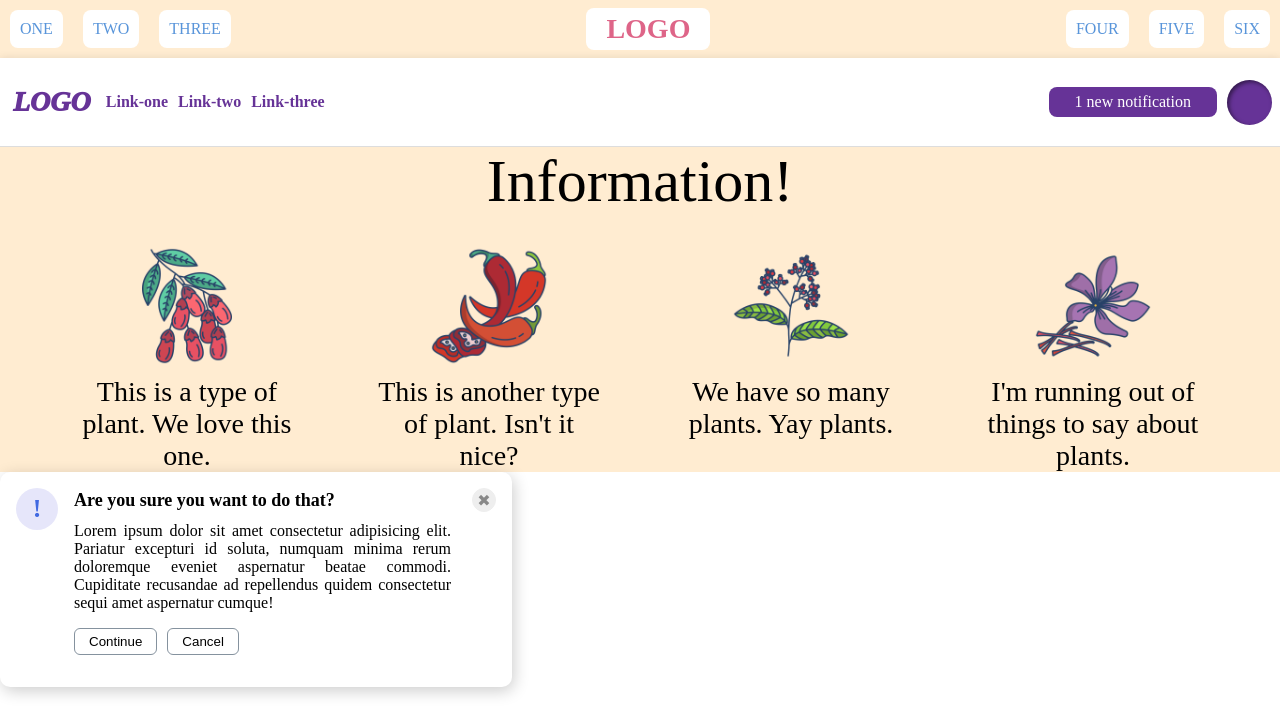
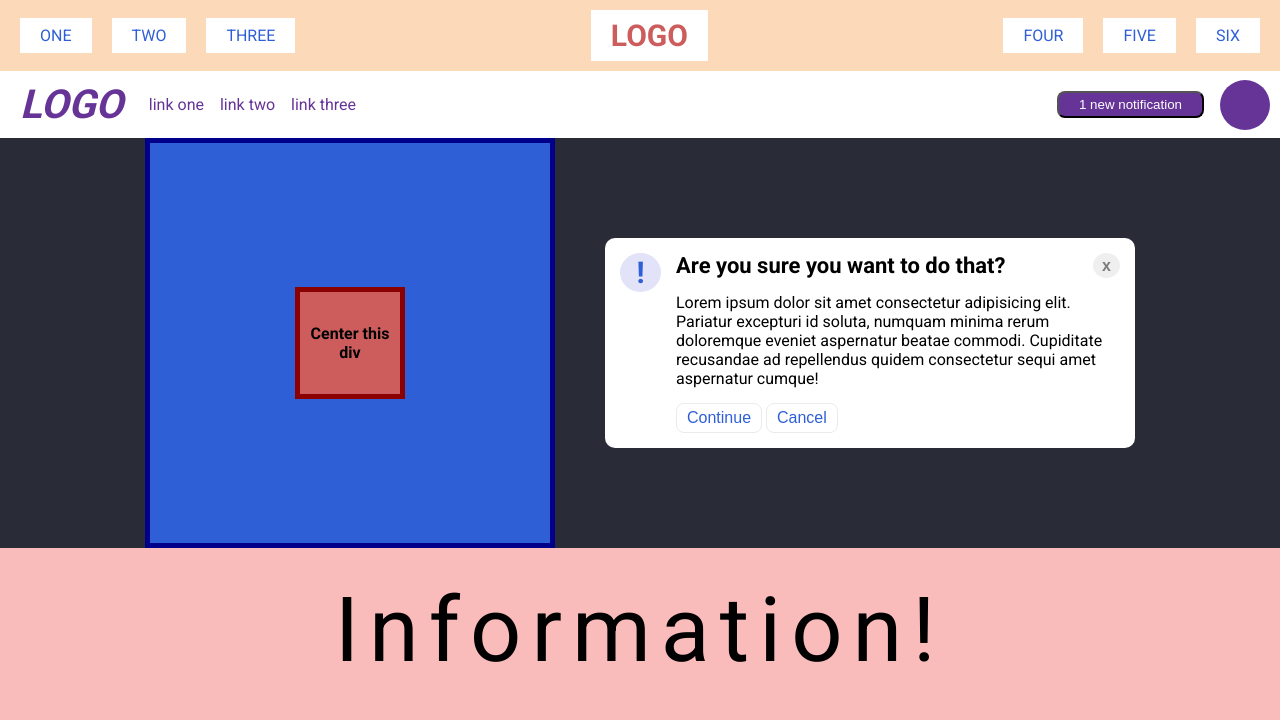
Before and after one commit to KrzysztofDziadus/git-site, a plain HTML site: page odin-links-and-images/pages/exercise/Flex.html in a window 1280 px wide. Shown: the top 720 px of the page. Drawn offline with Linux system fonts and the light colour scheme.

Commit message:
utrwalenie poprzez ponowne zrobienie tychsamych cwiczen

```diff
--- a/odin-links-and-images/css/browserPageCSS.css
+++ b/odin-links-and-images/css/browserPageCSS.css
@@ -1,58 +1,56 @@
 *{
+    padding: 0;
     margin: 0;
-    padding: 0;
 }
 body{
+display: flex;
+    flex-direction: column;
+    justify-content: space-between;
     height: 100vh;
+}
+.header, .list-nav, .footer{
     display: flex;
-    flex-direction: column;
-}
-.browser-navbar{
-    display: flex;
+    align-items: center;
     justify-content: space-between;
+    gap: 14px;
+    padding: 10px;
 }
 .list{
     list-style-type: none;
+}
+.list a{
+    color: #6c6c6c;
+    text-decoration: none;
+    font-size: 20px;
+}
+.list a:hover{
+    cursor: pointer;
+    color: #e3aa5e;
+}
+.container{
+    align-self: center;
+    display: flex;
+    flex-direction: column;
+    align-items: center;
 
 }
-.navbar-list, .footer-nav{
-    padding: 0;
-    margin: 16px;
-    display: flex;
-    gap: 16px;
-}
-.list a{
-    color: #5b5b5b;
-    text-decoration: none;
-}
-.content-browser{
-    flex: 1;
-    display: flex;
-    justify-content: center;
-    align-items: center;
-    flex-direction: column;
-}
 img{
-    width: 600px;
+    width: 700px;
 }
 .input-text{
-    border-radius: 10px;
-    border: #85929E solid 1px;
-    min-width: 450px;
-    padding: 4px 0;
-}
-.buttons-main-page .button{
-    border: none;
-    background: #e5e4e4;
-    border-radius: 6px;
-    padding: 4px 16px;
-}
-.buttons-main-page{
-    margin-top: 16px;
+    width: 500px;
+    border-radius: 12px;
+    border: solid 1px #e9e9e9;
+    padding: 6px 0;
 }
 .footer{
-    display: flex;
-    justify-content: space-between;
-    background: #85929E;
-
+    background: #eaeaea;
 }
+.button-of-browser{
+    background: #ebebeb;
+    border: none;
+    border-radius: 10px;
+    padding: 8px 14px;
+    font-weight: bold;
+    margin-top: 15px;
+}
--- a/odin-links-and-images/css/flexcss.css
+++ b/odin-links-and-images/css/flexcss.css
@@ -1,247 +1,195 @@
 @import url('https://fonts.googleapis.com/css2?family=Roboto:wght@400;700&display=swap');
-
-* {
+/*first exercise*/
+*{
     margin: 0;
     padding: 0;
 }
+body{
+    background: #292b37;
+    font-family: Roboto, sans-serif;
+}
+.block-blue{
+    background: #2f5fd7;
+    border: 5px solid darkblue;
+    width: 400px;
+    height: 400px;
+    display: flex;
+    justify-content: center;
+    align-items: center;
+}
+.inner-block{
+    border: 5px solid darkred;
+    background: indianred;
+    text-align: center;
+    font-weight: bold;
+    width: 100px;
+    padding: 32px 0;
+}
+/*Second exercise*/
+.header-first{
+    background: #fcdab9;
+    display: flex;
+    justify-content: space-between ;
+    align-items: center;
+    padding: 10px 20px;
+}
+.nav-first{
+    display: flex;
+    justify-content: space-between;
+    gap: 20px;
+}
+.list-first  a{
+    color: #2f5fd7;
+    text-decoration: none;
+}
+.list-first, .logo-first{
+    list-style-type: none;
+    padding: 8px 20px;
+    background: white;
+}
+.logo-first{
+    background: white;
 
-/*tworzenie nawigacji*/
-.header {
-    background: #ffecd1;
+}
+.logo-first > a{
+    font-size: 30px;
+    color: indianred;
+    font-weight: 900;
+    text-decoration: none;
+}
+/*third exercise*/
+.header-sec{
+    background: white;
+    display: flex;
+    justify-content: space-between;
+    align-items: center;
+    padding: 0 10px;
+}
+.left-side-nav, .right-side-nav, .nav-sec{
+    display: flex;
+    justify-content: space-around;
+    align-items: center;
+    gap: 16px;
+}
+.logo-sec{
+    font-size: 40px;
+    color: #663497;
+    font-weight: bold;
+    font-style: italic;
+    padding: 10px;
+}
+.list-sec{
+    list-style-type: none;
+}
+.list-sec > a{
+    color: #663497;
+    text-decoration: none;
+}
+.button-notification{
+    color: white;
+    background: #663497;
+    padding: 4px 20px;
+    border-radius: 8px;
+}
+.user-picture{
+    width: 50px;
+    padding: 25px 0;
+    background: #663497;
+    border-radius: 50%;
+}
+/*fourth exercise*/
+.block-information{
+    display: flex;
+    flex-direction: column;
+    background: #fabbbb;
+    padding: 20px;
+    gap: 30px;
+}
+.title{
+    margin: 10px auto;
+    font-size: 90px;
+    letter-spacing: 10px;
+}
+.flower, img{
+    width: 250px;
+}
+.content-of-information{
+    display: flex;
+    justify-content: space-evenly;
+    flex-wrap: wrap;
+    gap: 20px;
+}
+.flower .text{
+    font-size: 30px;
+    text-align: center;
+}
+/*fifth exercise*/
+.block-do-this{
+    display: flex;
+    justify-content: flex-start;
+    align-items: flex-start;
+    background: white;
+    padding: 15px;
+    width: 500px;
+    gap: 15px;
+    border-radius: 10px;
+}
+.exclamation-mark{
+    background: #e2e2f8;
+    width: 41px;
+    border-radius: 50%;
+    text-align: center;
+    padding: 2px 0;
+    font-size: 30px;
+    font-weight: bold;
+    color: #2f5fd7;
+    flex-shrink: 0;
+}
+.content-do-this{
+    display: flex;
+    flex-direction: column;
 }
 
-.header .navbar {
-    display: flex;
+.question{
+    font-size: 22px;
+    font-weight: bolder;
 }
-
-.item-nav {
-    list-style: none;
-    background: white;
-    margin: 10px;
-    padding: 10px;
-    border-radius: 8px;
-}
-
-.item-nav a {
-    color: #5995DA;
-    text-decoration: none;
-}
-
-.item-nav a:hover {
-    color: #0085fa;
-}
-
-.logo {
-    margin: auto;
-    padding: 5px 20px;
-    font-size: 28px;
-    font-family: Verdana sans-serif;
-}
-
-.logo a {
-    color: #de6588;
-    font-weight: bold;
-}
-
-/*tworzenie nawigacji 2*/
-.header-two {
-    background: #fff;
+.header-question{
     display: flex;
     justify-content: space-between;
-    padding: 8px;
-    align-items: center;
-    font-family: Besley, serif;
-    box-shadow: 0 0 8px rgba(0, 0, 0, .1);
-    border-bottom: 1px solid #ddd;
 }
-
-.left-side, .right-side {
-    display: flex;
-    gap: 10px;
-    align-items: center;
-
-
+.closed-button{
+    width: 27px;
+    border-radius: 50%;
+    border: none;
+    font-size: 16px;
+    font-weight: bold;
+    color: #7d7d7d;
 }
-
-.navbar-link {
-    display: flex;
-    align-items: center;
-    gap: 10px;
+.closed-button:hover{
+    background: #7d7d7d;
+    color: #efefef;
+    cursor: pointer;
 }
-
-.navbar-link li {
-    list-style-type: none;
+.text-do-this{
+    margin: 15px 15px 15px 0;
 }
-
-.navbar-link li > a {
-    color: #663397;
-    font-weight: 550;
+.cancel-button, .continue-button{
+    border: #ebebeb 1px solid;
+    background: white;
+    border-radius: 8px;
+    font-size: 16px;
+    padding: 5px 10px;
+    color: #2f5fd7;
 }
-
-.logo-two {
-    padding: 20px 5px;
-    color: #663397;
-    font-weight: 999;
-    font-style: italic;
-    font-size: 28px;
-}
-
-.notification {
-    color: white;
-    background: #663397;
-    border-radius: 8px;
-    padding: 5px 26px;
-    line-height: 20px;
-    box-sizing: border-box;
-    min-width: 168px;
-}
-
-.circle {
-    min-width: 45px;
-    height: 45px;
-    background: #663397;
-    border-radius: 50%;
-    box-shadow: inset 2px 2px 4px rgba(0, 0, 0, .5);
-}
-
-/*wycentrowanie elementu*/
-.container {
-    background: #0085fa;
-    border: 4px solid darkblue;
-    display: flex;
-    width: 600px;
-    height: 600px;
-    margin: 40px auto;
-
-}
-
-.container .inner-container {
-    border: 5px solid #7b020b;
-    background: #de6588;
-    width: 80px;
-    height: 80px;
-    font-weight: bold;
-    text-align: center;
-    margin: auto;
-}
-
-/*warzywka*/
-.content {
-    background: #ffecd1;
-    display: flex;
-    flex-direction: column;
-    gap: 30px;
-
-
-}
-
-.other-content {
-    display: flex;
-    justify-content: space-evenly;
-
-
-}
-
-.description {
-    width: 230px;
-    display: flex;
-    flex-direction: column;
-    align-items: center;
-    gap: 10px;
-}
-
-.title {
-    font-size: 60px;
-    font-weight: 500;
-    margin: 0 auto;
-}
-
-.description .text {
-    font-size: 28px;
-    font-weight: lighter;
-    text-align: center;
-}
-
-img {
-    width: 120px;
-}
-
-/*okienko informacyjne*/
-.modal {
-    background: white;
-    width: 480px;
-    border-radius: 10px;
-    box-shadow: 2px 4px 16px rgba(0, 0, 0, .2);
-    display: flex;
-    gap: 16px;
-    padding: 16px;
-
-}
-
-.icon {
-    color: royalblue;
-    font-size: 26px;
-    font-weight: 700;
-    background: lavender;
-    width: 42px;
-    height: 42px;
-    border-radius: 50%;
-    display: flex;
-    align-items: center;
-    justify-content: center;
-    flex-shrink: 0;
-}
-
-.header-notification {
-    display: flex;
-    align-items: center;
-    justify-content: space-between;
-    font-size: 18px;
-    font-weight: 700;
-    margin-bottom: 8px;
-}
-
-.close-button {
-    background: #eee;
-    border-radius: 50%;
-    color: #888;
-    font-weight: 400;
-    font-size: 16px;
-    height: 24px;
-    width: 24px;
-    display: flex;
-    align-items: center;
-    justify-content: center;
-    border: 1px solid #eee;
-    padding: 0;
-}
-
-.close-button:hover {
-    cursor: pointer;
-    background: #9f9f9f;
-}
-
-.all-content .text {
-    margin: 10px 45px 0 0;
-    text-align: justify;
-}
-
-.all-content .continue, .cancel {
-    background: white;
-    border: #85929E solid 1px;
-    border-radius: 6px;
-    padding: 5px 14px;
-    margin: 16px 0;
-}
-
-.cancel {
-    margin-right: auto;
-    margin-left: 6px;
-}
-
-.all-content .continue:hover, .cancel:hover {
+.cancel-button:hover, .continue-button:hover{
     background: #2f5fd7;
     color: white;
     cursor: pointer;
 }
-/*projekt przeglądarki*/
+.two-exersive-next-to{
+    display: flex;
+    justify-content: center;
+    align-items: center;
+    gap: 50px;
+}
--- a/odin-links-and-images/pages/exercise/Flex.html
+++ b/odin-links-and-images/pages/exercise/Flex.html
@@ -7,66 +7,85 @@
 	<link rel="stylesheet" href="../../css/flexcss.css">
 </head>
 <body>
-<div class="header">
-	<ul class="navbar">
-		<li class=" item-nav"><a href="">ONE</a></li>
-		<li class=" item-nav"><a href="">TWO</a></li>
-		<li class=" item-nav"><a href="">THREE</a></li>
-		<li class=" item-nav logo"><a href="">LOGO</a></li>
-		<li class=" item-nav"><a href="">FOUR</a></li>
-		<li class=" item-nav"><a href="">FIVE</a></li>
-		<li class=" item-nav"><a href="">SIX</a></li>
-	</ul>
-</div>
-<div class="header-two">
-	<div class="left-side">
-		<div class="logo-two">LOGO</div>
-		<ul class="navbar-link">
-			<li><a>Link-one</a></li>
-			<li><a>Link-two</a></li>
-			<li><a>Link-three</a></li>
+<!--second exercise-->
+<header class="header-first">
+	<div>
+		<ul class="nav-first">
+			<li class="list-first"><a href="">ONE</a></li>
+			<li class="list-first"><a href="">TWO</a></li>
+			<li class="list-first"><a href="">THREE</a></li>
 		</ul>
 	</div>
-	<div class="right-side">
-		<div class="notification">1 new notification</div>
-		<div class="circle"></div>
+	<div class="logo-first"><a href="">LOGO</a></div>
+	<div>
+		<ul class="nav-first">
+			<li class="list-first"><a href="">FOUR</a></li>
+			<li class="list-first"><a href="">FIVE</a></li>
+			<li class="list-first"><a href="">SIX</a></li>
+		</ul>
+	</div>
+</header>
+<!--third exercise-->
+<header class="header-sec">
+	<div class="left-side-nav">
+		<div class="logo-sec">LOGO</div>
+		<ul class="nav-sec">
+			<li class="list-sec"><a href="">link one</a></li>
+			<li class="list-sec"><a href="">link two</a></li>
+			<li class="list-sec"><a href="">link three</a></li>
+		</ul>
+	</div>
+	<div class="right-side-nav">
+		<button class="button-notification">1 new notification</button>
+		<div class="user-picture"></div>
+	</div>
+</header>
+
+<div class="two-exersive-next-to">
+	<!--first exercise-->
+	<div class="block-blue">
+		<div class="inner-block">Center this div</div>
+	</div>
+	<!--fifth exercise-->
+	<div class="block-do-this">
+		<div class="exclamation-mark">!</div>
+		<div class="content-do-this">
+			<div class="header-question">
+				<div class="question">Are you sure you want to do that?</div>
+				<button class="closed-button">x</button>
+			</div>
+			<div class="text-do-this">Lorem ipsum dolor sit amet consectetur adipisicing elit. Pariatur excepturi id soluta,
+				numquam minima rerum doloremque eveniet aspernatur beatae commodi. Cupiditate recusandae ad repellendus quidem
+				consectetur sequi amet aspernatur cumque!
+			</div>
+			<div>
+				<button class="continue-button">Continue</button>
+				<button class="cancel-button">Cancel</button>
+			</div>
+		</div>
 	</div>
 </div>
-<div class="content">
+<!--fourth exercise-->
+<div class="block-information">
 	<div class="title">Information!</div>
-	<div class="other-content">
-		<div class="description">
+	<div class="content-of-information">
+		<div class="flower">
 			<img src="../../images/barberry.png" alt="barberry">
 			<div class="text">This is a type of plant. We love this one.</div>
 		</div>
-		<div class="description">
+		<div class="flower">
 			<img src="../../images/chilli.png" alt="chili">
 			<div class="text">This is another type of plant. Isn't it nice?</div>
 		</div>
-		<div class="description">
+		<div class="flower">
 			<img src="../../images/pepper.png" alt="pepper">
 			<div class="text">We have so many plants. Yay plants.</div>
 		</div>
-		<div class="description">
+		<div class="flower">
 			<img src="../../images/saffron.png" alt="saffron">
 			<div class="text">I'm running out of things to say about plants.</div>
 		</div>
 	</div>
 </div>
-
-
-
-<div class="modal">
-	<div class="icon">!</div>
-	<div class="all-content">
-		<div class="header-notification">Are you sure you want to do that?
-			<button class="close-button">✖</button>
-		</div>
-		<div class="text">Lorem ipsum dolor sit amet consectetur adipisicing elit. Pariatur excepturi id soluta, numquam minima rerum doloremque eveniet aspernatur beatae commodi. Cupiditate recusandae ad repellendus quidem consectetur sequi amet aspernatur cumque!</div>
-		<button class="continue">Continue</button>
-		<button class="cancel">Cancel</button>
-	</div>
-</div>
-
 </body>
 </html>
```
Also changed, not shown: odin-links-and-images/pages/exercise/browser-page.html (+15 -18 lines).
